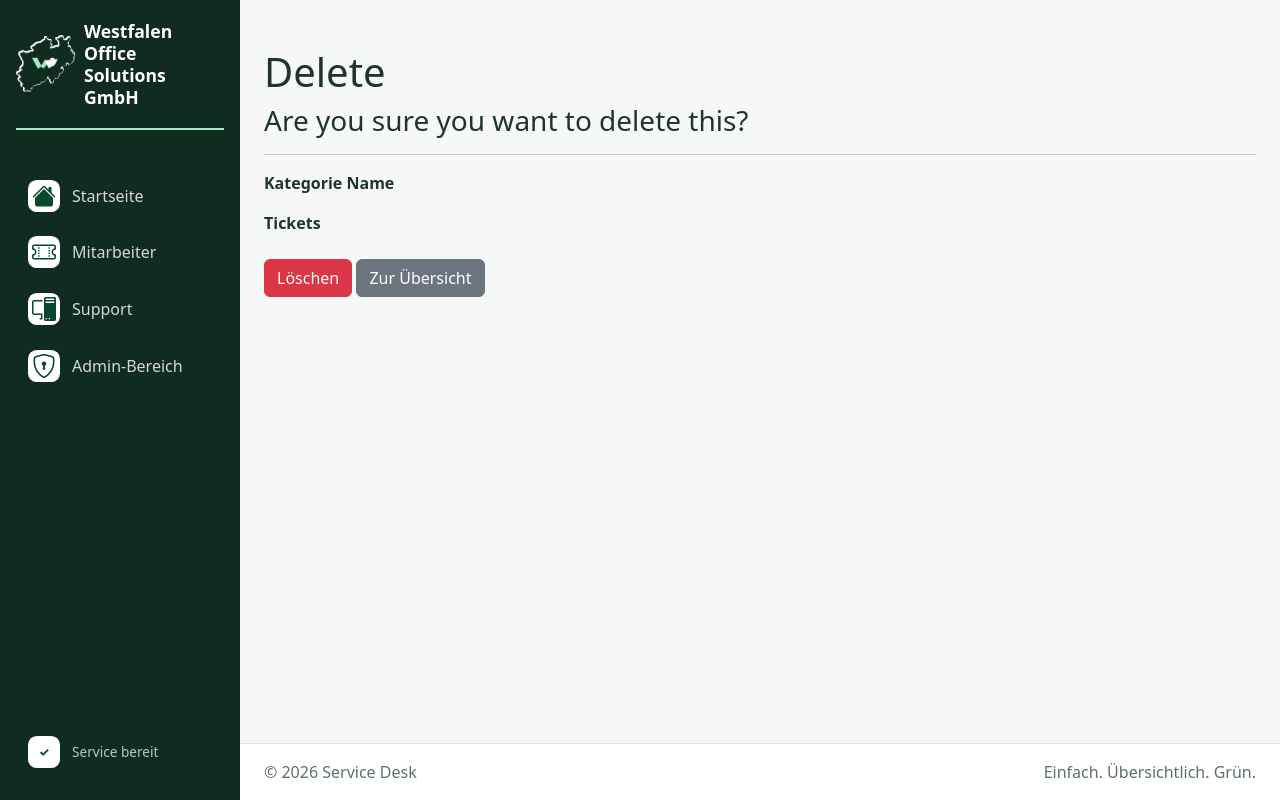
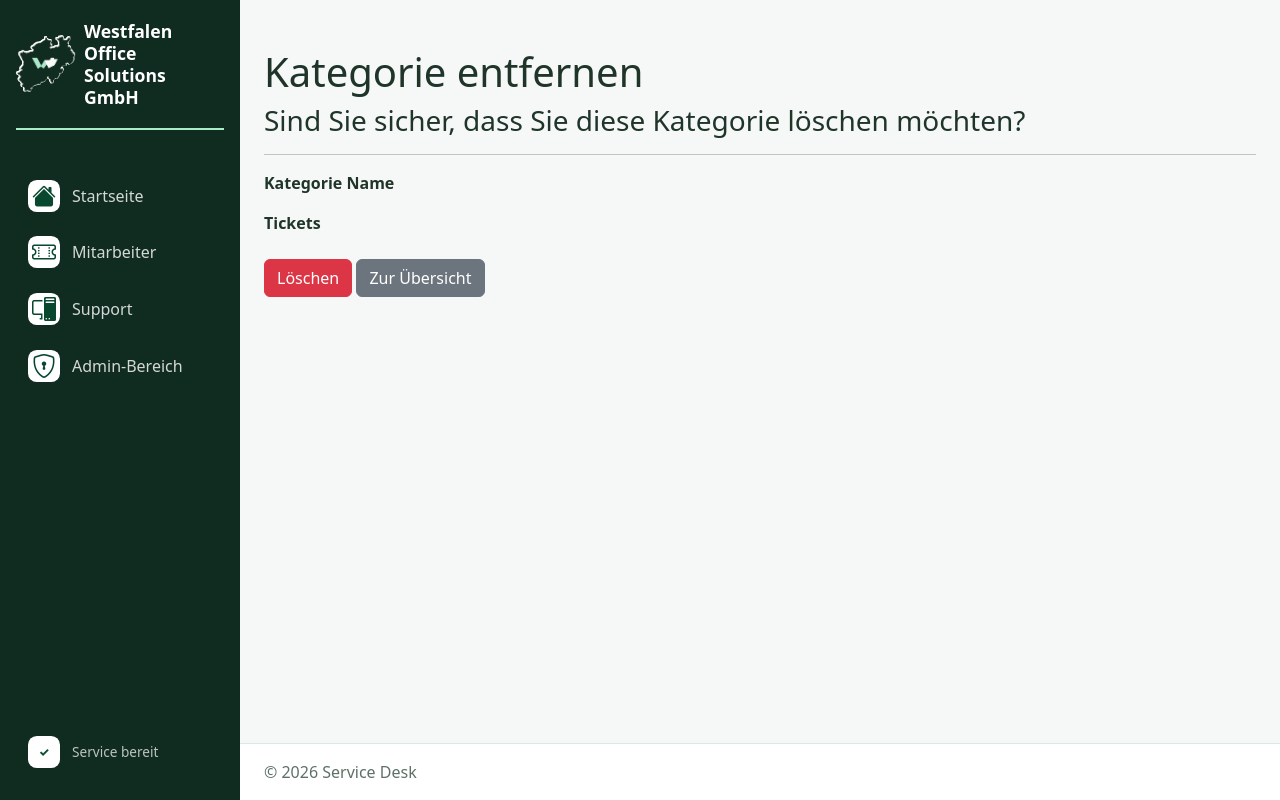
Before and after one commit to JensBoehlke/Service-Desk, an ASP.NET Core app: template Service-Desk/Views/Kategorie/Delete.cshtml in a window 1280 px wide. Run offline with ASP.NET Core 8, Linux system fonts and the light colour scheme; the template is opened without the code that fills it, so the values that code supplies are empty; style sheets or scripts are compiled from the project's sources; the project's own start-up code is not run, and a stand-in starts its controllers and pages.

Commit message:
IT_Mitarbeiter und Kategorie CRUD auf deutsch übersetzt

```diff
--- a/Service-Desk/Views/IT_Mitarbeiter/Create.cshtml
+++ b/Service-Desk/Views/IT_Mitarbeiter/Create.cshtml
@@ -4,9 +4,8 @@
     ViewData["Title"] = "Create";
 }
 
-<h1>Create</h1>
+<h1>Neue Mitarbeiter hinzufügen</h1>
 
-<h4>IT_Mitarbeiter</h4>
 <hr />
 <div class="row">
     <div class="col-md-4">
--- a/Service-Desk/Views/IT_Mitarbeiter/Delete.cshtml
+++ b/Service-Desk/Views/IT_Mitarbeiter/Delete.cshtml
@@ -4,7 +4,7 @@
     ViewData["Title"] = "Delete";
 }
 
-<h1>Delete</h1>
+<h1>IT Mitarbeiter entfernen</h1>
 
     <h3>Soll dieser IT-Mitarbeiter gelöscht werden?</h3>
     @if (ViewBag.DeleteError != null)
--- a/Service-Desk/Views/IT_Mitarbeiter/Details.cshtml
+++ b/Service-Desk/Views/IT_Mitarbeiter/Details.cshtml
@@ -4,10 +4,9 @@
     ViewData["Title"] = "Details";
 }
 
-<h1>Details</h1>
+<h1>Details IT-Mitarbeiter</h1>
 
 <div>
-    <h4>IT_Mitarbeiter</h4>
     <hr />
     <dl class="row">
         <dt class = "col-sm-2">
--- a/Service-Desk/Views/IT_Mitarbeiter/Edit.cshtml
+++ b/Service-Desk/Views/IT_Mitarbeiter/Edit.cshtml
@@ -4,9 +4,8 @@
     ViewData["Title"] = "Edit";
 }
 
-<h1>Edit</h1>
+<h1>IT-Mitarbeiter bearbeiten</h1>
 
-<h4>IT_Mitarbeiter</h4>
 <hr />
 <div class="row">
     <div class="col-md-4">
--- a/Service-Desk/Views/Kategorie/Create.cshtml
+++ b/Service-Desk/Views/Kategorie/Create.cshtml
@@ -4,9 +4,8 @@
     ViewData["Title"] = "Create";
 }
 
-<h1>Create</h1>
+<h1>Neue Kategorie hinzufügen</h1>
 
-<h4>Kategorie</h4>
 <hr />
 <div class="row">
     <div class="col-md-4">
--- a/Service-Desk/Views/Kategorie/Delete.cshtml
+++ b/Service-Desk/Views/Kategorie/Delete.cshtml
@@ -4,9 +4,9 @@
     ViewData["Title"] = "Delete";
 }
 
-<h1>Delete</h1>
+<h1>Kategorie entfernen</h1>
 
-<h3>Are you sure you want to delete this?</h3>
+<h3>Sind Sie sicher, dass Sie diese Kategorie löschen möchten?</h3>
 <div>
     <hr />
     <dl class="row">
--- a/Service-Desk/Views/Kategorie/Details.cshtml
+++ b/Service-Desk/Views/Kategorie/Details.cshtml
@@ -4,10 +4,9 @@
     ViewData["Title"] = "Details";
 }
 
-<h1>Details</h1>
+<h1>Details Kategorie</h1>
 
 <div>
-    <h4>Kategorie</h4>
     <hr />
     <dl class="row">
         <dt class = "col-sm-2">
--- a/Service-Desk/Views/Kategorie/Edit.cshtml
+++ b/Service-Desk/Views/Kategorie/Edit.cshtml
@@ -4,9 +4,8 @@
     ViewData["Title"] = "Edit";
 }
 
-<h1>Edit</h1>
+<h1>Kategorie bearbeiten</h1>
 
-<h4>Kategorie</h4>
 <hr />
 <div class="row">
     <div class="col-md-4">
--- a/Service-Desk/Views/Shared/_Layout.cshtml
+++ b/Service-Desk/Views/Shared/_Layout.cshtml
@@ -85,7 +85,7 @@
             <footer class="app-footer py-3">
                 <div class="container-fluid px-3 px-lg-4 d-flex flex-column flex-sm-row justify-content-between gap-2">
                     <span>&copy; 2026 Service Desk</span>
-                    <span>Einfach. Übersichtlich. Grün.</span>
+                    <span></span>
                 </div>
             </footer>
         </div>
```
